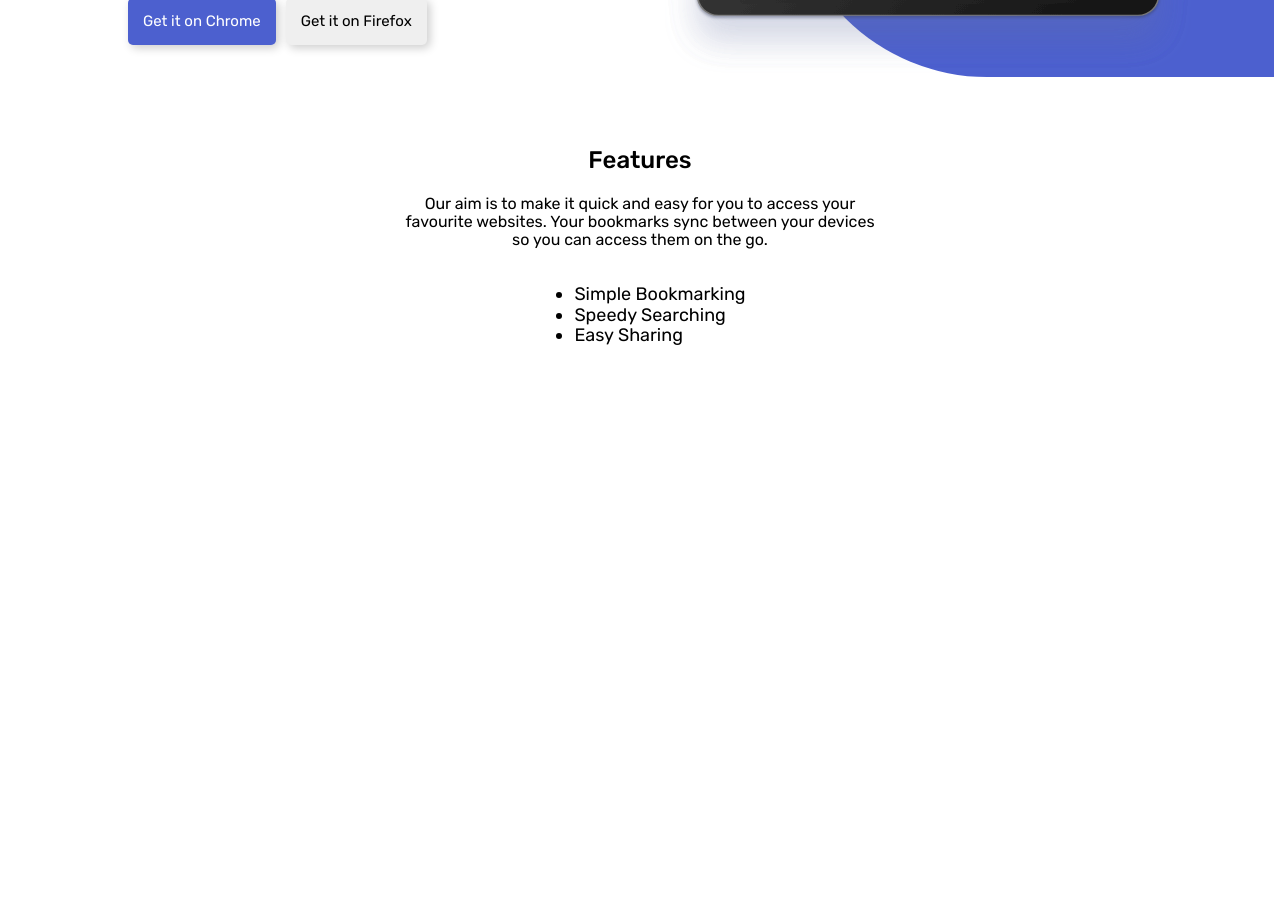
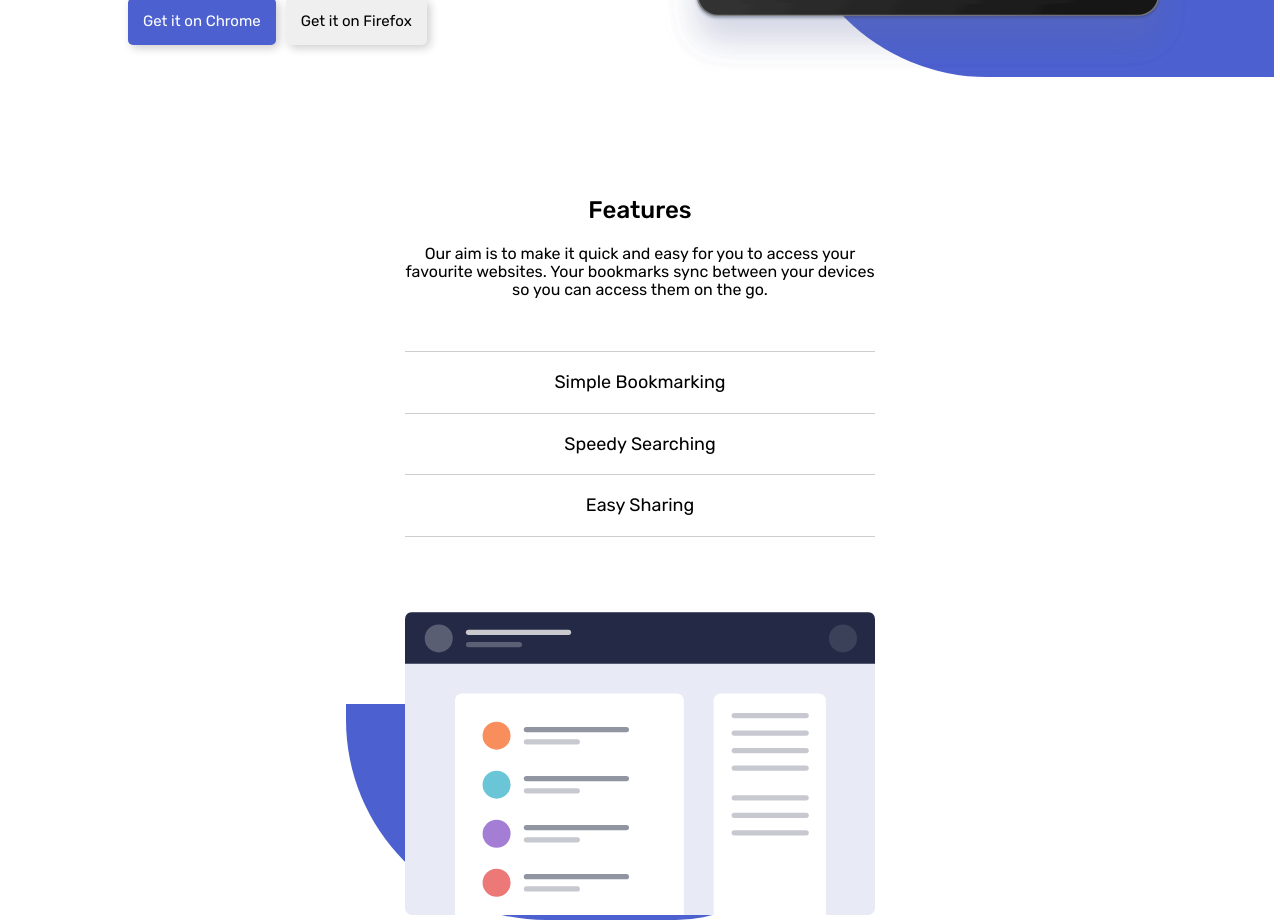
Before and after one commit to Viruzzz0/react-landing-11, a React (Vite) app: page / in a window 1280 px wide. Shown: the part 440-1360 px from the top of the page. Before the commit the page ends 804 px from the top, so only its background shows below. Built offline with nearby package versions, Linux system fonts and the light colour scheme.

Commit message:
advance of Features

```diff
--- a/package.json
+++ b/package.json
@@ -4,7 +4,7 @@
   "version": "0.0.0",
   "type": "module",
   "scripts": {
-    "dev": "vite",
+    "dev": "vite --host",
     "build": "vite build",
     "lint": "eslint src --ext js,jsx --report-unused-disable-directives --max-warnings 0",
     "preview": "vite preview"
--- a/src/App.css
+++ b/src/App.css
@@ -6,5 +6,5 @@
   margin-top: 25px;
   display: flex;
   flex-direction: column;
-  gap: 50px;
+  gap: 100px;
 }
--- a/src/components/Features/Features.jsx
+++ b/src/components/Features/Features.jsx
@@ -1,4 +1,5 @@
 import css from './Features.module.css'
+import illustrationFeatures from '../../../images/illustration-features-tab-1.svg'
 
 function Features () {
   return (
@@ -10,12 +11,21 @@ function Features () {
           so you can access them on the go.
         </p>
       </div>
-      <div>
+      <div className={css.conteinerViewTab}>
         <ul>
+          <span className={css.line} />
           <li>Simple Bookmarking</li>
+          <span className={css.line} />
           <li>Speedy Searching</li>
+          <span className={css.line} />
           <li>Easy Sharing</li>
+          <span className={css.line} />
         </ul>
+        <div className={css.conteinerIllustration}>
+          <img src={illustrationFeatures} alt='' />
+          <div className={css.backgroundCard} />
+
+        </div>
       </div>
     </section>
   )
--- a/src/components/Features/Features.module.css
+++ b/src/components/Features/Features.module.css
@@ -2,11 +2,12 @@
   display: flex;
   flex-direction: column;
   align-items: center;
+  gap: 35px;
 }
 
 .conteinerText {
   font-size: 16px;
-  width: 90%;
+  width: 100%;
   text-align: center;
 
   @media (min-width: 768px) {
@@ -16,3 +17,64 @@
 
   }
 }
+
+/* ----------------------- */
+
+.conteinerViewTab {
+  width: 100%;
+  text-align: center;
+  display: flex;
+  flex-direction: column;
+  gap: 75px;
+
+  @media (min-width: 768px) {
+    width: 470px;
+  }
+}
+
+.conteinerViewTab ul {
+  list-style-type: none;
+  display: flex;
+  flex-direction: column;
+  gap: 20px;
+  padding: 0;
+  margin: 0;
+}
+
+.conteinerViewTab .line {
+  background-color: rgba(0, 0, 0, 0.192);
+  width: 100%;
+  height: 1px;
+}
+
+
+.conteinerViewTab .conteinerIllustration {
+  position: relative;
+}
+
+.conteinerViewTab .conteinerIllustration img {
+  width: 100%;
+
+}
+
+.conteinerViewTab .backgroundCard {
+  position: absolute;
+  width: 100%;
+  height: 85%;
+  background-color: #4c60cf;
+  border-bottom-right-radius: 140px;
+  top: 30%;
+  left: -12.5%;
+  z-index: -1;
+
+  @media (min-width: 768px) {
+    position: absolute;
+    width: 100%;
+    height: 70%;
+    background-color: #4c60cf;
+    border-bottom-left-radius: 200px;
+    top: 30%;
+    right: -25%;
+    z-index: -1;
+  }
+}
```
